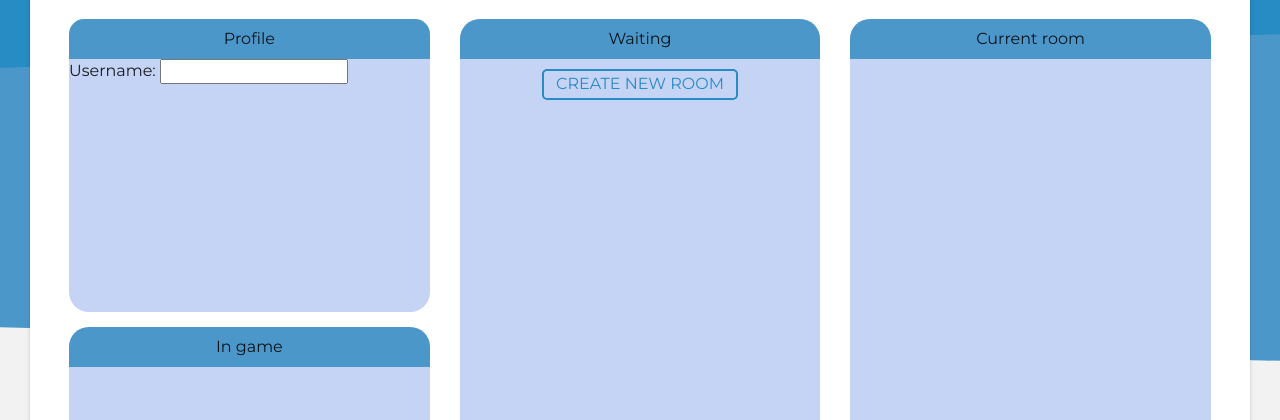
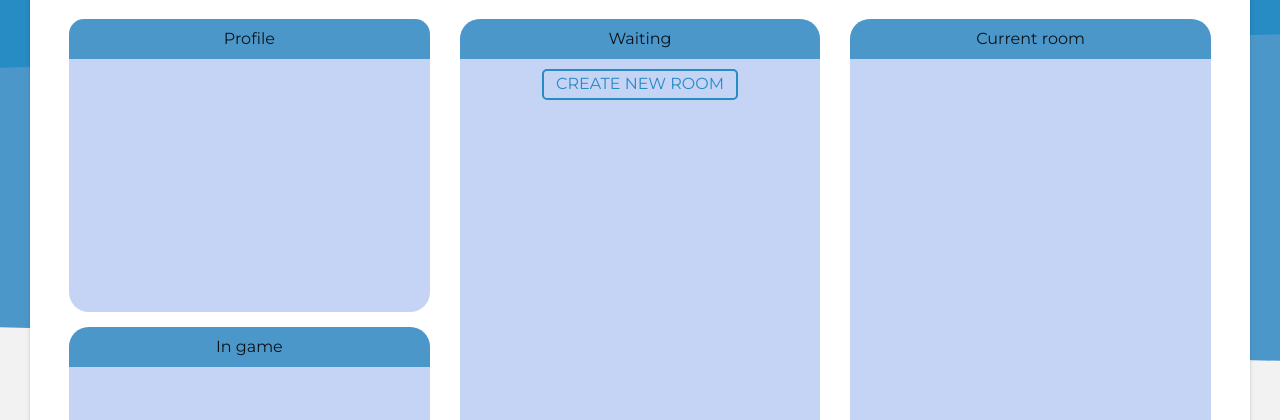
Before and after one commit to SzoBa/Codecool.io, a Flask app: template templates/room.html in a window 1280 px wide. Shown: the part 324-744 px from the top of the page. Run offline with Flask 2, Linux system fonts and the light colour scheme; the template is opened without the code that fills it, so the values that code supplies are empty; some libraries are stand-ins or nearby versions.

Commit message:
Removed username input

```diff
--- a/templates/room.html
+++ b/templates/room.html
@@ -44,11 +44,6 @@
                 <div class="profile">
                     <p class="col-title">Profile</p>
                     <div id="room_div" class="username-input">
-                        <div id="room_div_inner">
-                            <label for="username">Username:</label>
-                            <input id="username" required>
-
-                        </div>
                     </div>
                 </div>
 
```
